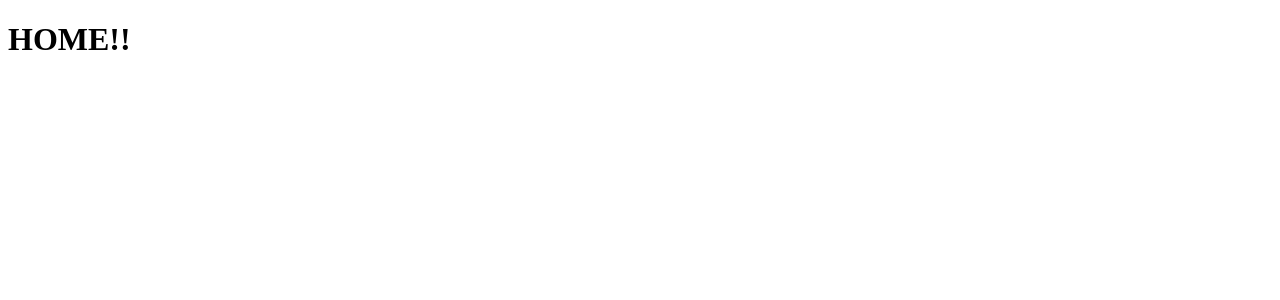
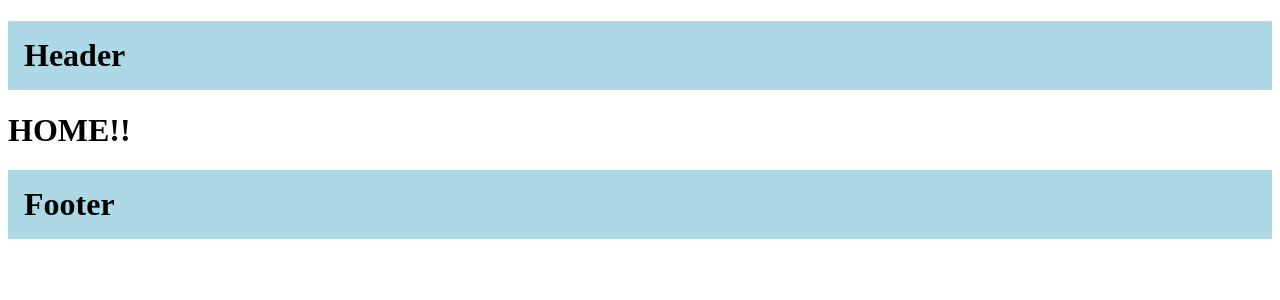
Before and after one commit to augustinejoseph/next_js_basics, a Next.js app: page / in a window 1280 px wide. Shown: the top 300 px of the page. Built offline with nearby package versions, Linux system fonts and the light colour scheme.

Commit message:
Feature/ custom layouts

```diff
--- a/src/app/layout.tsx
+++ b/src/app/layout.tsx
@@ -1,16 +1,23 @@
+import { Footer } from "@/components/Footer";
+import { Header } from "@/components/Header";
+
 export const metadata = {
-  title: 'Next.js',
-  description: 'Generated by Next.js',
-}
+  title: "Next.js",
+  description: "Generated by Next.js",
+};
 
 export default function RootLayout({
   children,
 }: {
-  children: React.ReactNode
+  children: React.ReactNode;
 }) {
   return (
     <html lang="en">
-      <body>{children}</body>
+      <body>
+        <Header />
+        {children}
+        <Footer />
+      </body>
     </html>
-  )
+  );
 }
--- /dev/null
+++ b/src/components/Footer/index.tsx
@@ -0,0 +1,14 @@
+export const Footer = () => {
+  return (
+    <>
+      <h1
+        style={{
+          backgroundColor: "lightblue",
+          padding: "1rem",
+        }}
+      >
+        Footer
+      </h1>
+    </>
+  );
+};
--- /dev/null
+++ b/src/components/Header/index.tsx
@@ -0,0 +1,14 @@
+export const Header = () => {
+  return (
+    <>
+      <h1
+        style={{
+          backgroundColor: "lightblue",
+          padding: "1rem",
+        }}
+      >
+        Header
+      </h1>
+    </>
+  );
+};
```
